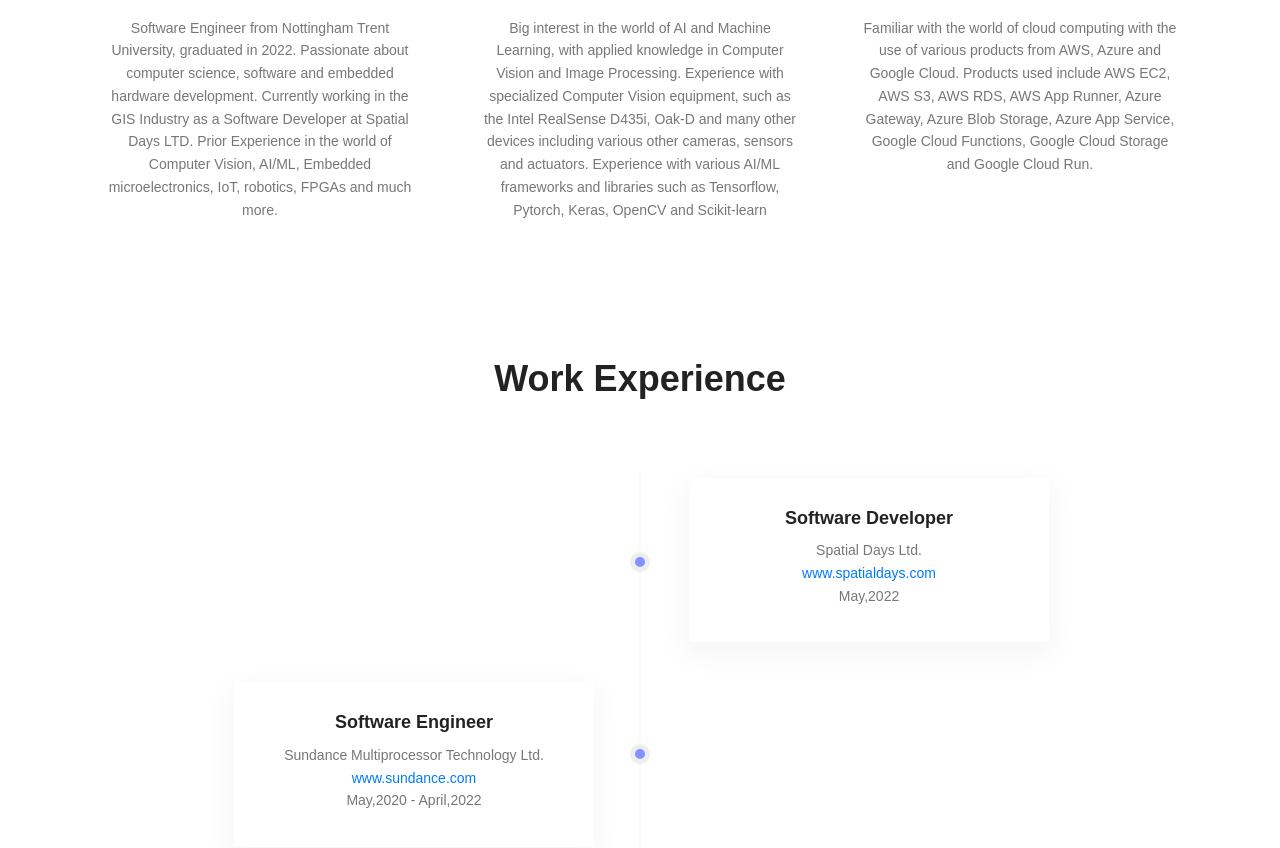
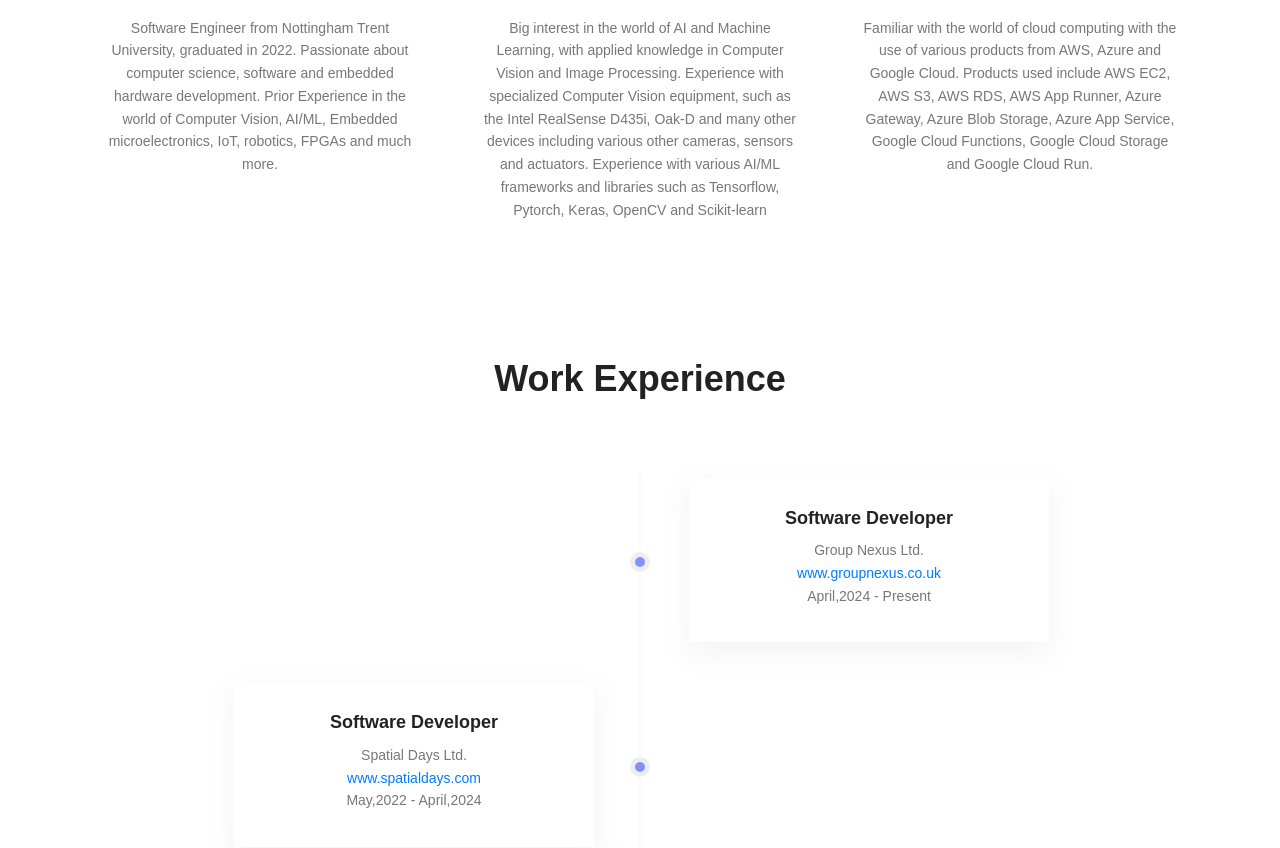
Before and after one commit to ivica3730k/ivica3730k.github.io, a plain HTML site: page index.html in a window 1280 px wide. Shown: the part 1084-1932 px from the top of the page. Drawn offline with Linux system fonts and the light colour scheme.

Commit message:
feat: updated workplace

```diff
--- a/index.html
+++ b/index.html
@@ -76,8 +76,7 @@
             <p>
               Software Engineering Student<br> <small> <a href="https://www.ntu.ac.uk">Nottingham Trent University</a>
               </small>
-              <br> Software Developer<br> <small> <a href="https://www.spatialdays.com">Spatial Days
-                  Ltd.</a>
+              <br> Software Developer<br> <small> <a href="https://groupnexus.co.uk/">Group Nexus</a>
               </small>
             </p>
             <a href="./media/uploads/cv.pdf" class="primary-btn text-uppercase">My CV</a>
@@ -110,8 +109,7 @@
             </a>
             <p>
               Software Engineer from Nottingham Trent University, graduated in 2022. Passionate about computer science, software and embedded
-              hardware development. Currently working in the GIS Industry as a Software Developer at Spatial Days LTD. Prior Experience
-              in the world of Computer Vision, AI/ML, Embedded microelectronics, IoT, robotics, FPGAs and much more.
+              hardware development. Prior Experience in the world of Computer Vision, AI/ML, Embedded microelectronics, IoT, robotics, FPGAs and much more.
             </p>
           </div>
         </div>
@@ -165,9 +163,23 @@
 
           </h4>
           <p style="text-align: center;">
+            Group Nexus Ltd. <br>
+            <a href="https://groupnexus.co.uk/">www.groupnexus.co.uk</a>
+            <br>April,2024 - Present
+          </p>
+        </div>
+      </li>
+      <li>
+        <div class="content">
+          <h4>
+            <time>Software Developer</time>
+            <br>
+
+          </h4>
+          <p style="text-align: center;">
             Spatial Days Ltd. <br>
             <a href="https://www.spatialdays.com">www.spatialdays.com</a>
-            <br>May,2022
+            <br>May,2022 - April,2024
           </p>
         </div>
       </li>
```
